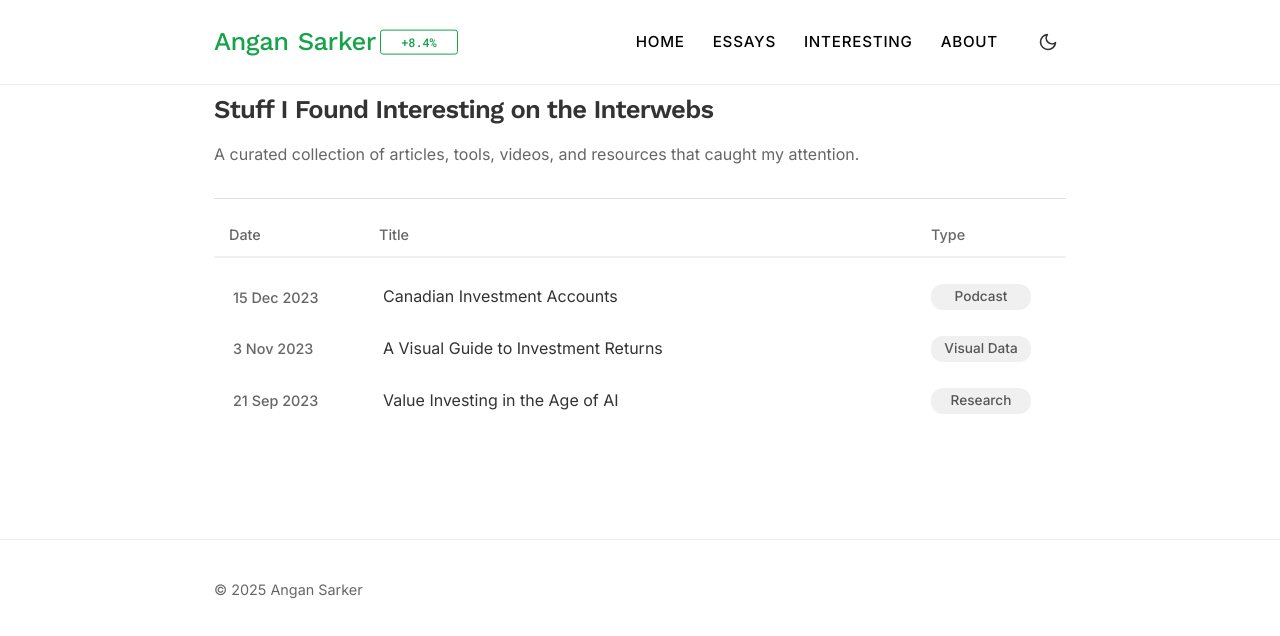
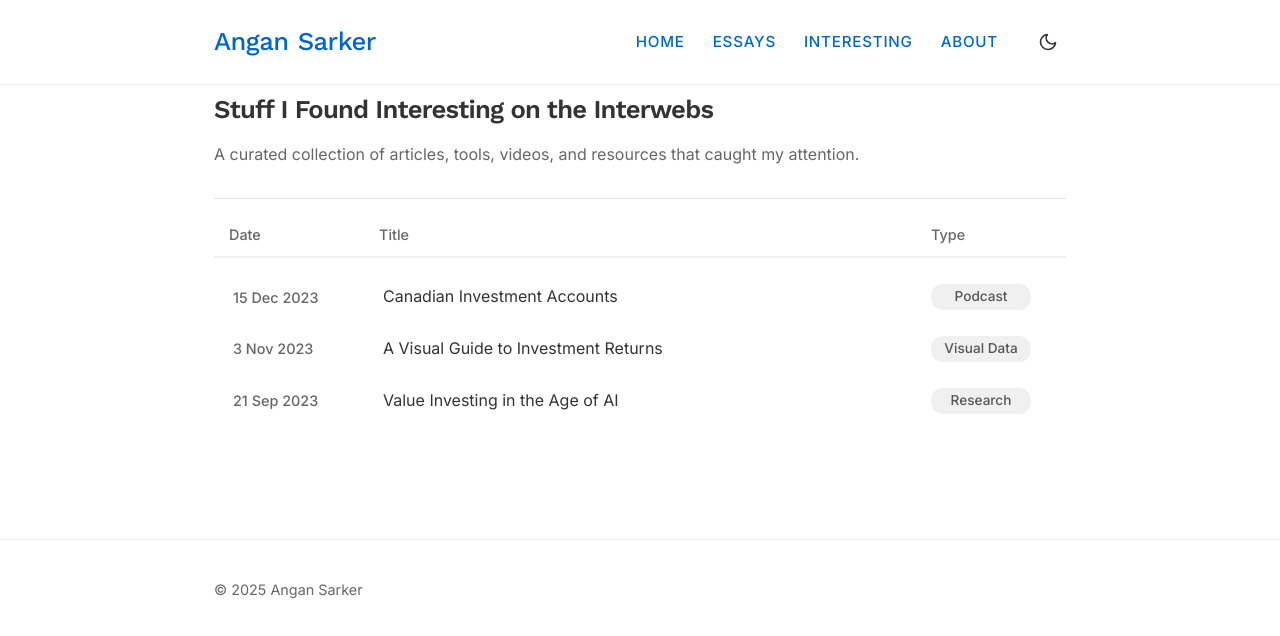
Before and after one commit to angan2880/angan-portfolio, a Next.js app: page /interesting in a window 1280 px wide. Shown: the top 636 px of the page. Built offline with nearby package versions, Linux system fonts and the light colour scheme; no server answers; the database is empty.

Commit message:
Enhance dark mode with better contrast, typography, and hover effects

```diff
--- a/components/Layout.js
+++ b/components/Layout.js
@@ -98,7 +98,6 @@ export default function Layout({ children, title = "Angan Sarker", description =
           width: 100%;
           /* Define custom properties for animation state at the top level */
           --animation-state: 1;
-          animation: changeAnimationState 100s steps(5) infinite;
         }
 
         .header-content {
@@ -143,7 +142,7 @@ export default function Layout({ children, title = "Angan Sarker", description =
         .first-name {
           color: var(--current-color);
           font-weight: 500;
-          transition: none;
+          transition: color 0.3s ease;
           margin-right: 0.05em;
           display: inline-block;
           letter-spacing: -0.02em;
@@ -153,7 +152,7 @@ export default function Layout({ children, title = "Angan Sarker", description =
         .last-name {
           font-weight: 500;
           color: var(--current-color);
-          transition: none;
+          transition: color 0.3s ease;
           padding-right: 5.5rem;
           display: inline-block;
           position: relative;
@@ -168,7 +167,7 @@ export default function Layout({ children, title = "Angan Sarker", description =
           height: 2px;
           background: var(--current-color);
           width: 100%;
-          transition: none;
+          transition: background-color 0.3s ease;
         }
 
         .theme-toggle {
@@ -182,44 +181,12 @@ export default function Layout({ children, title = "Angan Sarker", description =
           margin-left: 0.5rem;
           padding: 0.5rem;
           border-radius: 50%;
-          transition: background-color 0.2s ease;
+          transition: background-color 0.2s ease, transform 0.2s ease;
         }
 
         .theme-toggle:hover {
           background-color: var(--hover-bg);
-        }
-
-        @keyframes changeAnimationState {
-          0% {
-            --animation-state: 1;
-            --current-color: #16a34a;
-            --current-percentage: "+8.4%";
-          }
-          20% {
-            --animation-state: 2;
-            --current-color: #ef4444;
-            --current-percentage: "-12.6%";
-          }
-          40% {
-            --animation-state: 3;
-            --current-color: #16a34a;
-            --current-percentage: "+5.1%";
-          }
-          60% {
-            --animation-state: 4;
-            --current-color: #ef4444;
-            --current-percentage: "-7.3%";
-          }
-          80% {
-            --animation-state: 5;
-            --current-color: #16a34a;
-            --current-percentage: "+10.2%";
-          }
-          100% {
-            --animation-state: 1;
-            --current-color: #16a34a;
-            --current-percentage: "+8.4%";
-          }
+          transform: scale(1.1);
         }
 
         .logo h1:hover {
@@ -235,8 +202,8 @@ export default function Layout({ children, title = "Angan Sarker", description =
           width: 100%;
           height: 2px;
           background: linear-gradient(90deg,
-            #16a34a 0%, #16a34a 40%,
-            #dc2626 60%, #dc2626 100%);
+            var(--green-color, #16a34a) 0%, var(--green-color, #16a34a) 40%,
+            var(--red-color, #dc2626) 60%, var(--red-color, #dc2626) 100%);
           background-size: 200% 100%;
           animation: tickerLine 32s linear infinite;
           transform-origin: left;
@@ -275,7 +242,24 @@ export default function Layout({ children, title = "Angan Sarker", description =
           text-transform: uppercase;
           letter-spacing: 0.05em;
           color: var(--nav-text);
-          transition: color 0.2s ease;
+          transition: color 0.2s ease, transform 0.2s ease;
+          position: relative;
+        }
+
+        .nav a::after {
+          content: '';
+          position: absolute;
+          width: 0;
+          height: 2px;
+          bottom: -4px;
+          left: 0;
+          background-color: var(--nav-text-hover);
+          transition: width 0.3s ease;
+        }
+
+        .nav a:hover::after,
+        .nav a.active::after {
+          width: 100%;
         }
 
         .nav a:hover, .nav a.active {
--- a/contexts/ThemeContext.js
+++ b/contexts/ThemeContext.js
@@ -4,20 +4,48 @@ const ThemeContext = createContext();
 
 export function ThemeProvider({ children }) {
   const [isDarkMode, setIsDarkMode] = useState(false);
+  const [isInitialized, setIsInitialized] = useState(false);
 
   // Initialize theme from localStorage on component mount
   useEffect(() => {
+    // Only run client-side
+    if (typeof window === 'undefined') return;
+
     const savedTheme = localStorage.getItem('darkMode');
+    const prefersDark = window.matchMedia && window.matchMedia('(prefers-color-scheme: dark)').matches;
 
     // Check saved preference or use system preference as fallback
-    if (savedTheme !== null) {
-      setIsDarkMode(savedTheme === 'true');
-    } else if (window.matchMedia && window.matchMedia('(prefers-color-scheme: dark)').matches) {
-      setIsDarkMode(true);
+    const shouldUseDarkMode = savedTheme === 'true' || (savedTheme === null && prefersDark);
+
+    setIsDarkMode(shouldUseDarkMode);
+    applyTheme(shouldUseDarkMode);
+    setIsInitialized(true);
+
+    // Listen for system preference changes
+    const mediaQuery = window.matchMedia('(prefers-color-scheme: dark)');
+    const handleChange = (e) => {
+      // Only apply if user hasn't explicitly chosen a theme
+      if (localStorage.getItem('darkMode') === null) {
+        setIsDarkMode(e.matches);
+        applyTheme(e.matches);
+      }
+    };
+
+    // Add event listener (with compatibility for older browsers)
+    if (mediaQuery.addEventListener) {
+      mediaQuery.addEventListener('change', handleChange);
+    } else if (mediaQuery.addListener) {
+      mediaQuery.addListener(handleChange);
     }
 
-    // Apply theme to document
-    applyTheme(savedTheme === 'true' || (savedTheme === null && window.matchMedia && window.matchMedia('(prefers-color-scheme: dark)').matches));
+    // Clean up
+    return () => {
+      if (mediaQuery.removeEventListener) {
+        mediaQuery.removeEventListener('change', handleChange);
+      } else if (mediaQuery.removeListener) {
+        mediaQuery.removeListener(handleChange);
+      }
+    };
   }, []);
 
   // Function to toggle theme
@@ -30,6 +58,8 @@ export function ThemeProvider({ children }) {
 
   // Apply theme class to document
   const applyTheme = (dark) => {
+    if (typeof document === 'undefined') return;
+
     if (dark) {
       document.documentElement.classList.add('dark-mode');
       document.documentElement.classList.remove('light-mode');
@@ -38,6 +68,11 @@ export function ThemeProvider({ children }) {
       document.documentElement.classList.remove('dark-mode');
     }
   };
+
+  // Only render children once we've initialized the theme to prevent flashing
+  if (!isInitialized && typeof window !== 'undefined') {
+    return null;
+  }
 
   return (
     <ThemeContext.Provider value={{ isDarkMode, toggleTheme }}>
--- a/styles/globals.css
+++ b/styles/globals.css
@@ -31,33 +31,37 @@
 
 /* Dark mode colors */
 .dark-mode {
-  --background-color: #121212;
-  --text-color: #e0e0e0;
-  --link-color: #c2c2c2;
-  --link-hover-color: #ffffff;
-  --border-color: #333333;
-  --code-bg: #2a2a2a;
-  --blockquote-bg: #1e1e1e;
-  --blockquote-border: #444444;
-  --nav-text: #a0a0a0;
+  --background-color: #0f0f13;
+  --text-color: #f0f0f0;
+  --link-color: #8ebbff;
+  --link-hover-color: #b6d1ff;
+  --border-color: #333340;
+  --code-bg: #1a1a22;
+  --blockquote-bg: #16161d;
+  --blockquote-border: #404050;
+  --nav-text: #b0b0c0;
   --nav-text-hover: #ffffff;
-  --footer-text: #888888;
-  --hover-bg: rgba(255, 255, 255, 0.1);
-  --card-bg: #1e1e1e;
-  --card-shadow: rgba(0, 0, 0, 0.4);
-  --card-hover-bg: #2a2a2a;
-  --card-border: #333333;
-  --input-bg: #2a2a2a;
-  --input-border: #444444;
-  --input-text: #e0e0e0;
+  --footer-text: #a0a0b0;
+  --hover-bg: rgba(80, 100, 255, 0.15);
+  --card-bg: #16161e;
+  --card-shadow: rgba(0, 0, 0, 0.5);
+  --card-hover-bg: #212130;
+  --card-border: #333340;
+  --input-bg: #1a1a22;
+  --input-border: #404050;
+  --input-text: #f0f0f0;
+
+  /* Green and red colors for stock ticker */
+  --green-color: #4ade80;
+  --red-color: #ff6b6b;
 }
 
 /* Apply light mode explicitly */
 .light-mode {
   --background-color: #ffffff;
   --text-color: #333333;
-  --link-color: #000000;
-  --link-hover-color: #555555;
+  --link-color: #0066cc;
+  --link-hover-color: #0052a3;
   --border-color: #eeeeee;
   --code-bg: #f5f5f5;
   --blockquote-bg: #f9f9f9;
@@ -73,6 +77,10 @@
   --input-bg: #ffffff;
   --input-border: #cccccc;
   --input-text: #333333;
+
+  /* Green and red colors for stock ticker */
+  --green-color: #16a34a;
+  --red-color: #ef4444;
 }
 
 html,
@@ -168,10 +176,11 @@ blockquote {
 .dark-mode pre {
   background-color: var(--code-bg) !important;
   border: 1px solid var(--border-color);
+  box-shadow: 0 2px 8px rgba(0, 0, 0, 0.2);
 }
 
 .dark-mode code {
-  color: #e0e0e0;
+  color: #e0e0ff;
 }
 
 /* Essay and interesting items styles for dark mode */
@@ -180,12 +189,51 @@ blockquote {
 .dark-mode .essay-hovered,
 .dark-mode .item-hovered {
   background-color: var(--card-hover-bg) !important;
-  border-left: 4px solid #888 !important;
+  border-left: 4px solid #6d7bff !important;
+  box-shadow: 0 2px 8px rgba(0, 0, 0, 0.3) !important;
 }
 
 .dark-mode .essay-summary,
 .dark-mode .item-why {
-  background-color: rgba(255, 255, 255, 0.05);
+  background-color: rgba(70, 80, 150, 0.1);
+  border-top: 1px solid var(--border-color);
+}
+
+.dark-mode .theme-toggle {
+  color: #f0f0f0;
+}
+
+.dark-mode .theme-toggle:hover {
+  background-color: rgba(255, 255, 255, 0.15);
+}
+
+.dark-mode .header-divider,
+.dark-mode .content-divider {
+  background-color: var(--border-color);
+}
+
+.dark-mode .item-date,
+.dark-mode .essay-date {
+  color: #a0a0c0;
+}
+
+.dark-mode .first-name,
+.dark-mode .last-name {
+  color: var(--green-color);
+}
+
+.dark-mode .last-name::after {
+  color: var(--green-color);
+  border-color: var(--green-color);
+}
+
+.dark-mode .header {
+  --current-color: var(--green-color);
+}
+
+.dark-mode .header[data-animation-state="2"],
+.dark-mode .header[data-animation-state="4"] {
+  --current-color: var(--red-color);
 }
 
 /* Ensure smooth transitions for all common elements */
```
